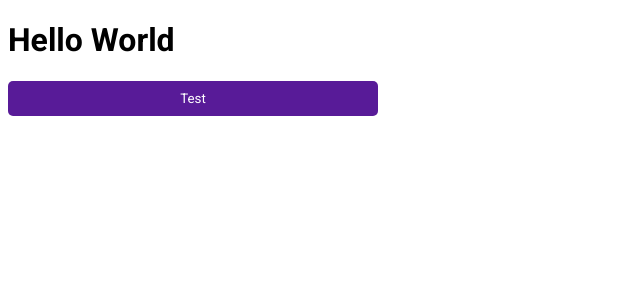
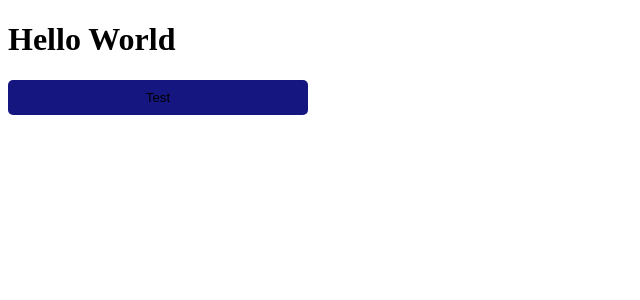
Before and after one commit to amlannandy/EcoSearch-Old, a React (Create React App) app in the folder client/: page / in a window 1280 px wide. Shown: the top 300 px of the page, without its empty margins (0-640 px from the left). Built offline with nearby package versions, Linux system fonts and the light colour scheme; the HTML template or start-up script is replaced by a standard one.

Commit message:
added scss setup

```diff
--- a/client/package.json
+++ b/client/package.json
@@ -10,9 +10,9 @@
     "@types/node": "^12.0.0",
     "@types/react": "^17.0.0",
     "@types/react-dom": "^17.0.0",
+    "node-sass": "^4.14.1",
     "react": "^17.0.2",
     "react-dom": "^17.0.2",
-    "react-jss": "^10.6.0",
     "react-scripts": "4.0.3",
     "typescript": "^4.1.2",
     "web-vitals": "^1.0.1"
--- a/client/src/App.css
+++ /dev/null
@@ -1,3 +0,0 @@
-* {
-  font-family: 'Roboto', sans-serif;
-}
--- a/client/src/App.tsx
+++ b/client/src/App.tsx
@@ -1,17 +1,11 @@
 import React from 'react';
-import './App.css';
-
-import CustomButton from './components/layout/CustomButton';
+import './styles/App.scss';
 
 const App = () => {
   return (
     <div>
       <h1>Hello World</h1>
-      <CustomButton
-        text='Test'
-        onPress={() => console.log('Test')}
-        type='primary'
-      />
+      <button className='btn btn-primary'>Test</button>
     </div>
   );
 };
--- a/client/src/components/layout/CustomButton.tsx
+++ /dev/null
@@ -1,38 +0,0 @@
-import React, { MouseEventHandler } from 'react';
-import withStyles, { WithStylesProps } from 'react-jss';
-
-const styles = {
-  button: {
-    color: 'white',
-    backgroundColor: '#581b98',
-    padding: 10,
-    borderRadius: 5,
-    border: 'none',
-    cursor: 'pointer',
-    minWidth: 370,
-    shadow: '1px black',
-  },
-  primary: {},
-  danger: {
-    backgroundColor: 'red',
-  },
-  success: {
-    backgroundColor: 'green',
-  },
-};
-
-interface CustomButtonProps extends WithStylesProps<typeof styles> {
-  text: string;
-  onPress: MouseEventHandler;
-  type: String;
-}
-
-const CustomButton = ({ classes, text, onPress, type }: CustomButtonProps) => {
-  return (
-    <button className={classes.button} onClick={onPress}>
-      {text}
-    </button>
-  );
-};
-
-export default withStyles(styles)(CustomButton);
--- /dev/null
+++ b/client/src/styles/App.scss
@@ -0,0 +1,23 @@
+$color_primary: #151680;
+$color_accent: #1c44ac;
+$color_dark: #444444;
+$color_grey: #ccc;
+$color_white: #ffffff;
+$color_danger: #e20049;
+$color_success: #58b368;
+
+$heading_1: 28px;
+$paragraph: 18px;
+
+// Button
+.btn {
+  padding: 10px 20px;
+  border: none;
+  cursor: pointer;
+  border-radius: 5px;
+  min-width: 300px;
+}
+
+.btn-primary {
+  background-color: $color_primary;
+}
```
Also changed, not shown: 2 other files (tests, documents, lock files or other folders).
